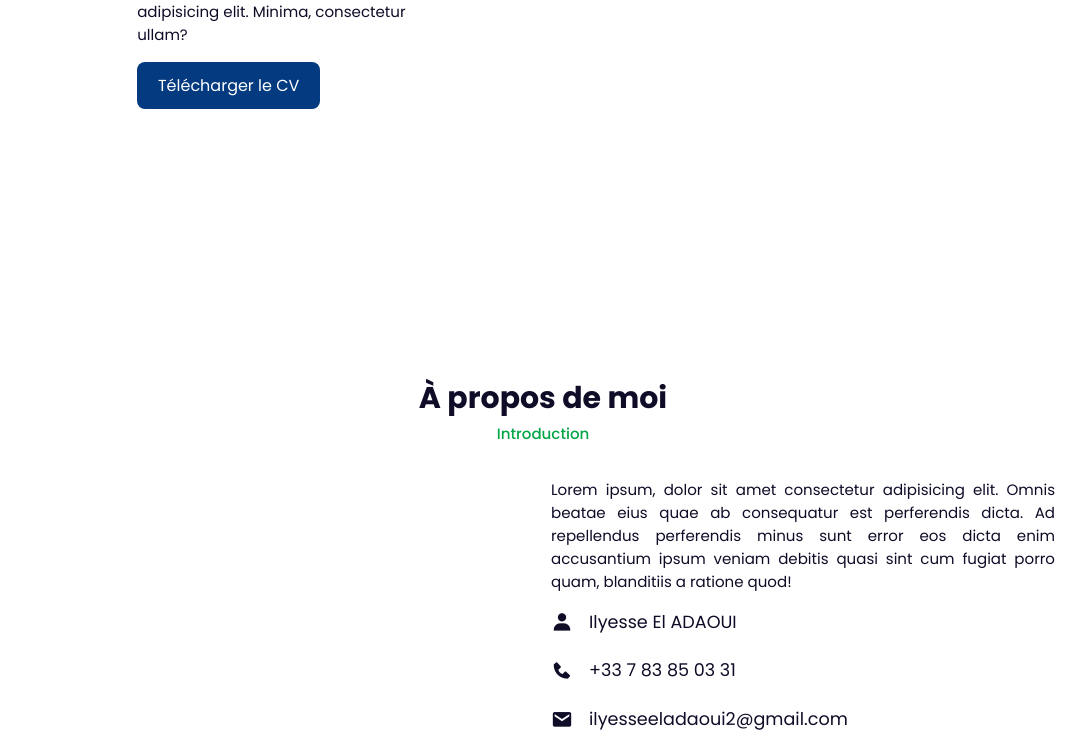
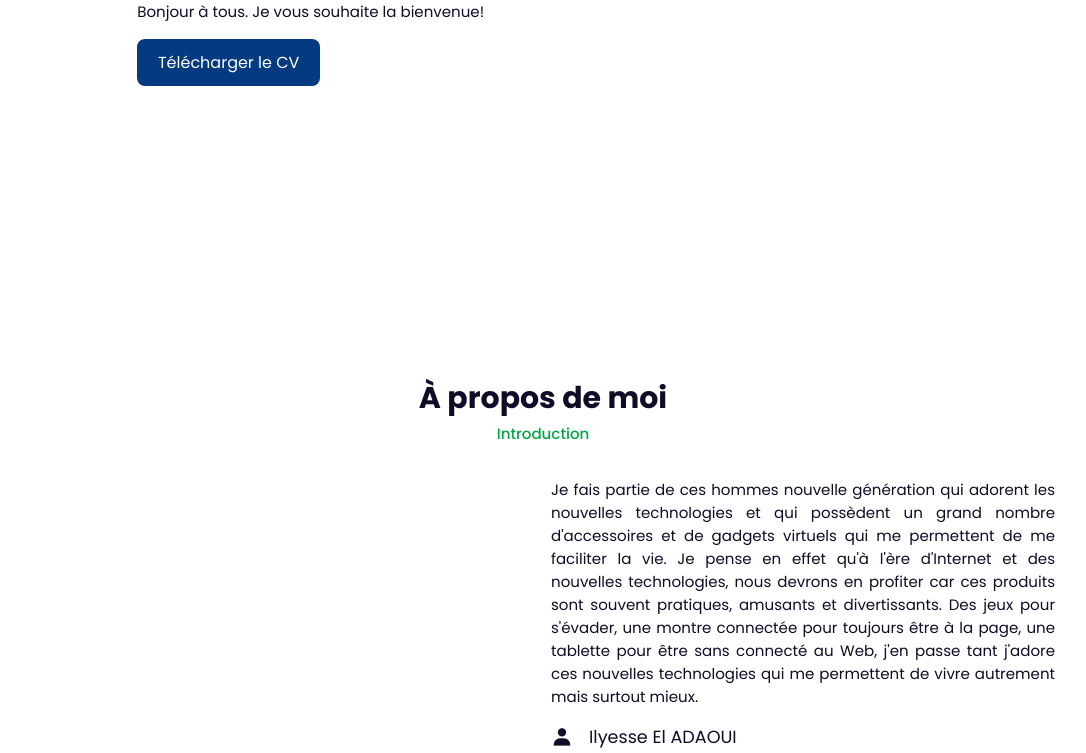
Before and after one commit to mocromaf/Portfolio.IE, a plain HTML site: page index.html in a window 1280 px wide. Shown: the part 474-1227 px from the top of the page, without its empty margins (97-1183 px from the left). Drawn offline with nearby package versions, Linux system fonts and the light colour scheme.

Commit message:
Update index.html

```diff
--- a/index.html
+++ b/index.html
@@ -42,7 +42,7 @@
         <span>Salut, Je suis</span>
         <h1>Ilyesse</h1><h1> EL ADAOUI </h1>
         <h2>Developer WEB</h2>
-        <p>Lorem ipsum dolor sit amet cons <br> adipisicing elit. Minima, consectetur <br> ullam?</p>
+        <p>Bonjour à tous. Je vous souhaite la bienvenue!<br> </p>
         <a href="#contact" class="btn">Télécharger le CV</a>
     </div>
 </section>
@@ -60,9 +60,7 @@
             <img src="Personnage.jpg" alt="">
         </div>
         <div class="about-text">
-            <p>Lorem ipsum, dolor sit amet consectetur adipisicing elit. Omnis beatae eius quae ab consequatur est
-                perferendis dicta. Ad repellendus perferendis minus sunt error eos dicta enim accusantium ipsum
-                veniam debitis quasi sint cum fugiat porro quam, blanditiis a ratione quod!</p>
+            <p>Je fais partie de ces hommes nouvelle génération qui adorent les nouvelles technologies et qui possèdent un grand nombre d'accessoires et de gadgets virtuels qui me permettent de me faciliter la vie. Je pense en effet qu'à l'ère d'Internet et des nouvelles technologies, nous devrons en profiter car ces produits sont souvent pratiques, amusants et divertissants. Des jeux pour s'évader, une montre connectée pour toujours être à la page, une tablette pour être sans connecté au Web, j'en passe tant j'adore ces nouvelles technologies qui me permettent de vivre autrement mais surtout mieux.</p>
             <div class="information">
                 <div class="info-box">
                     <i class='bx bxs-user'></i>
```
